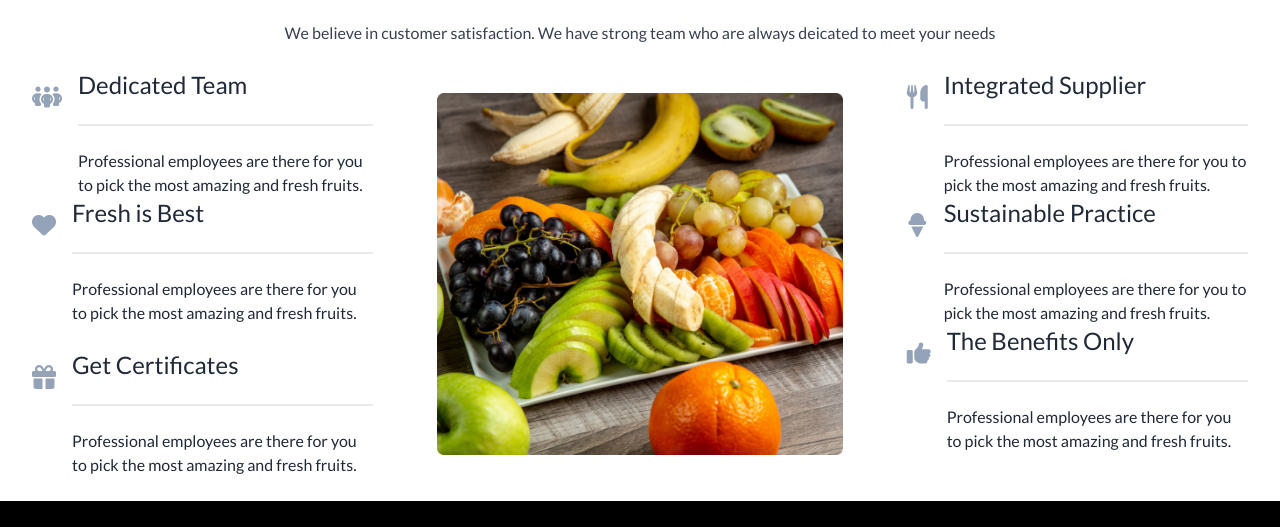
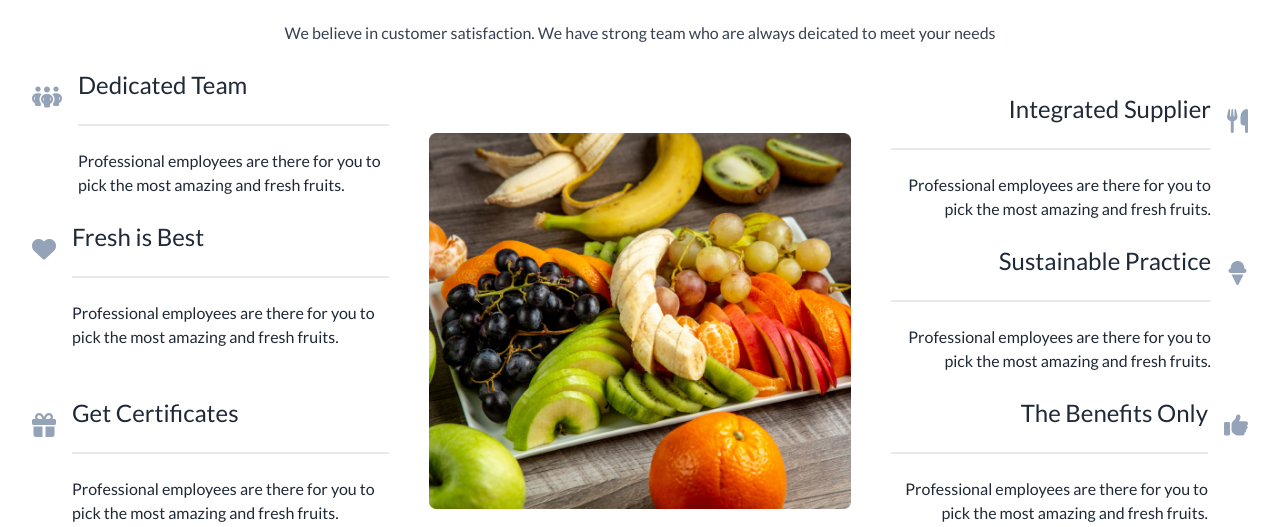
Before and after one commit to emurmudu/Fruit-Burst, a website: page index.html in a window 1280 px wide. Shown: the part 2861-3388 px from the top of the page. Drawn offline with nearby package versions, Linux system fonts and the light colour scheme.

Commit message:
why choose us some how done

```diff
--- a/index.html
+++ b/index.html
@@ -461,7 +461,7 @@
             <p class="text-center text-gray-700 lg:mb-6 mb-4">We believe in customer satisfaction. We have strong team who are always deicated to meet your needs</p>
             <!-- left content -->
 
-           <div class="lg:flex">
+           <div class="lg:flex justify-center items-center">
             <div class="flex-1 lg:order-1 sm:order-2">
                 <div class="lg:flex lg:justify-start lg:items-start lg:gap-4 flex flex-col lg:flex-row justify-center items-center px-8">
                     <div class="lg:pt-3 text-2xl text-slate-400">
@@ -472,7 +472,7 @@
                         <div >
                             <div class="divider"></div>
                         </div>
-                        <p class="lg:text-left text-center">Professional employees are there for you to pick the most amazing and fresh fruits.</p>
+                        <p class="lg:text-left text-center mb-6">Professional employees are there for you to pick the most amazing and fresh fruits.</p>
                     </div>
                 </div>
 
@@ -485,7 +485,7 @@
                         <div >
                             <div class="divider"></div>
                         </div>
-                        <p class="lg:text-left text-center">Professional employees are there for you to pick the most amazing and fresh fruits.</p>
+                        <p class="lg:text-left text-center mb-6">Professional employees are there for you to pick the most amazing and fresh fruits.</p>
                     </div>
                 </div>
 
@@ -498,60 +498,63 @@
                         <div >
                             <div class="divider"></div>
                         </div>
-                        <p class="lg:text-left text-center">Professional employees are there for you to pick the most amazing and fresh fruits.</p>
+                        <p class="lg:text-left text-center mb-6">Professional employees are there for you to pick the most amazing and fresh fruits.</p>
                     </div>
                 </div>
             </div>
 
             <!-- center content(image) -->
-            <div class="px-8 py-6 flex-1 lg:order-2 sm:order-1">
+            <div class="px-2 py-2 flex-1 lg:order-2 sm:order-1">
                 <img src="./images/whychoose1.png" alt="">
             </div>
 
             <!-- right content -->
             <div class="flex-1 lg:order-3 sm:order-3">
                 <div class="lg:flex lg:justify-start lg:items-start lg:gap-4 flex flex-col lg:flex-row justify-center items-center px-8">
+
+                    <div>
+                        <h1 class="lg:text-2xl text-xl lg:text-right text-center">Integrated Supplier</h1>
+                        <div >
+                            <div class="divider"></div>
+                        </div>
+                        <p class="lg:text-right text-center mb-6">Professional employees are there for you to pick the most amazing and fresh fruits.</p>
+                    </div>
                     <div class="lg:pt-3 text-2xl text-slate-400">
                         <span><i class="fa-solid fa-utensils"></i></span>
                         <!-- <span><i class="fa-solid fa-ice-cream"></i></span>
                         <span><i class="fa-solid fa-thumbs-up"></i></span> -->
 
                     </div>
+                </div>
+
+                <div class="lg:flex lg:justify-start lg:items-start lg:gap-4 flex flex-col lg:flex-row justify-center items-center px-8">
+
                     <div>
-                        <h1 class="lg:text-2xl text-xl lg:text-left text-center">Integrated Supplier</h1>
+                        <h1 class="lg:text-2xl text-xl lg:text-right text-center">Sustainable Practice</h1>
                         <div >
                             <div class="divider"></div>
                         </div>
-                        <p class="lg:text-left text-center">Professional employees are there for you to pick the most amazing and fresh fruits.</p>
+                        <p class="lg:text-right text-center mb-6">Professional employees are there for you to pick the most amazing and fresh fruits.</p>
                     </div>
-                </div>
-
-                <div class="lg:flex lg:justify-start lg:items-start lg:gap-4 flex flex-col lg:flex-row justify-center items-center px-8">
                     <div class="lg:pt-3 text-2xl text-slate-400 lg:text-right">
                         <span><i class="fa-solid fa-ice-cream"></i></span>
                         <!-- <span><i class="fa-solid fa-thumbs-up"></i></span> -->
 
                     </div>
+                </div>
+
+                <div class="lg:flex lg:justify-start lg:items-start lg:gap-4 flex flex-col lg:flex-row justify-center items-center px-8">
+
                     <div>
-                        <h1 class="lg:text-2xl text-xl lg:text-left text-center">Sustainable Practice</h1>
+                        <h1 class="lg:text-2xl text-xl lg:text-right text-center">The Benefits Only</h1>
                         <div >
                             <div class="divider"></div>
                         </div>
-                        <p class="lg:text-left text-center">Professional employees are there for you to pick the most amazing and fresh fruits.</p>
+                        <p class="lg:text-right text-center mb-6">Professional employees are there for you to pick the most amazing and fresh fruits.</p>
                     </div>
-                </div>
-
-                <div class="lg:flex lg:justify-start lg:items-start lg:gap-4 flex flex-col lg:flex-row justify-center items-center px-8">
                     <div class="lg:pt-3 text-2xl text-slate-400 lg:text-right">
                         <span><i class="fa-solid fa-thumbs-up"></i></span>
 
-                    </div>
-                    <div>
-                        <h1 class="lg:text-2xl text-xl lg:text-left text-center">The Benefits Only</h1>
-                        <div >
-                            <div class="divider"></div>
-                        </div>
-                        <p class="lg:text-left text-center">Professional employees are there for you to pick the most amazing and fresh fruits.</p>
                     </div>
                 </div>
             </div>
```
